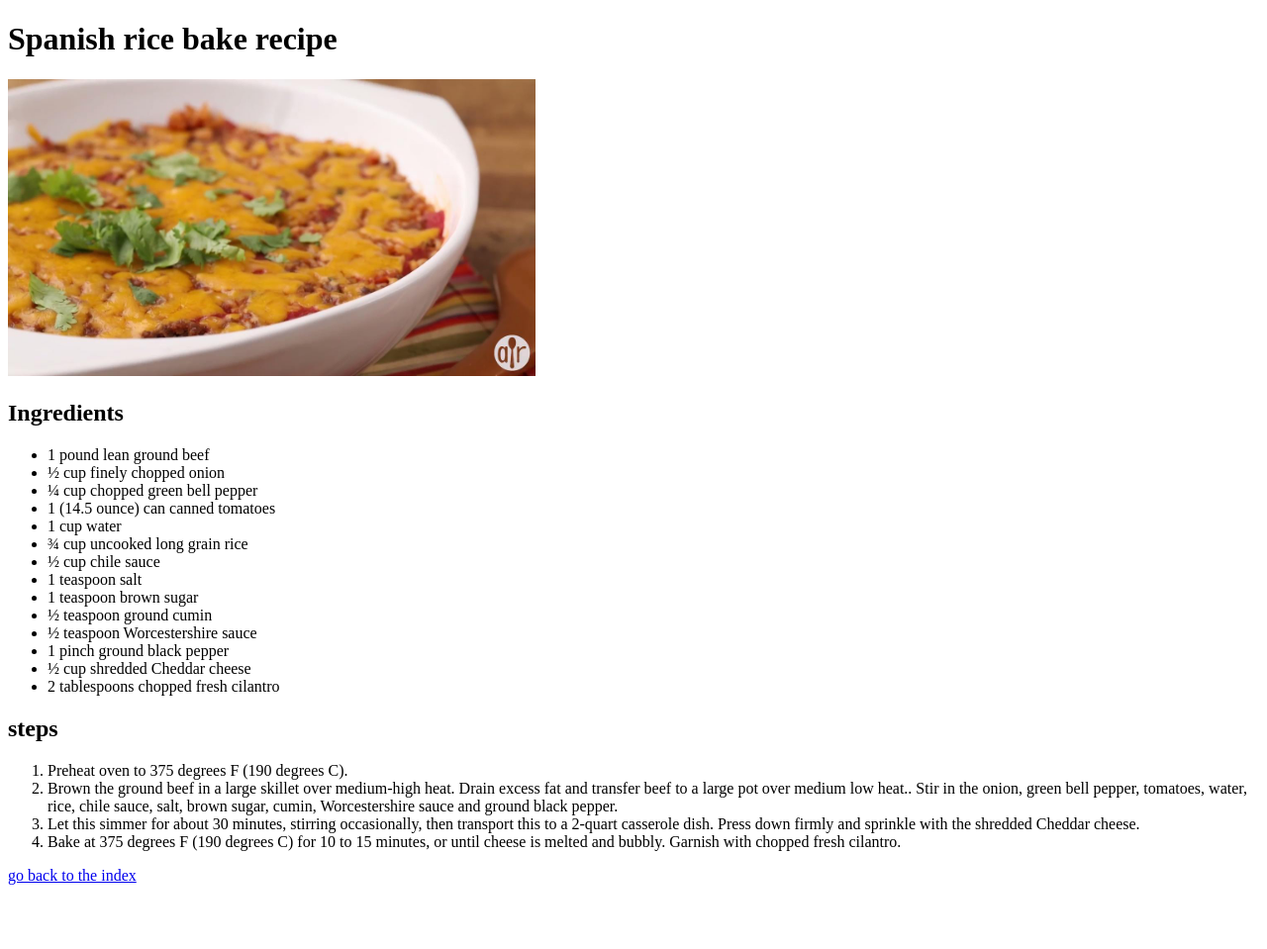
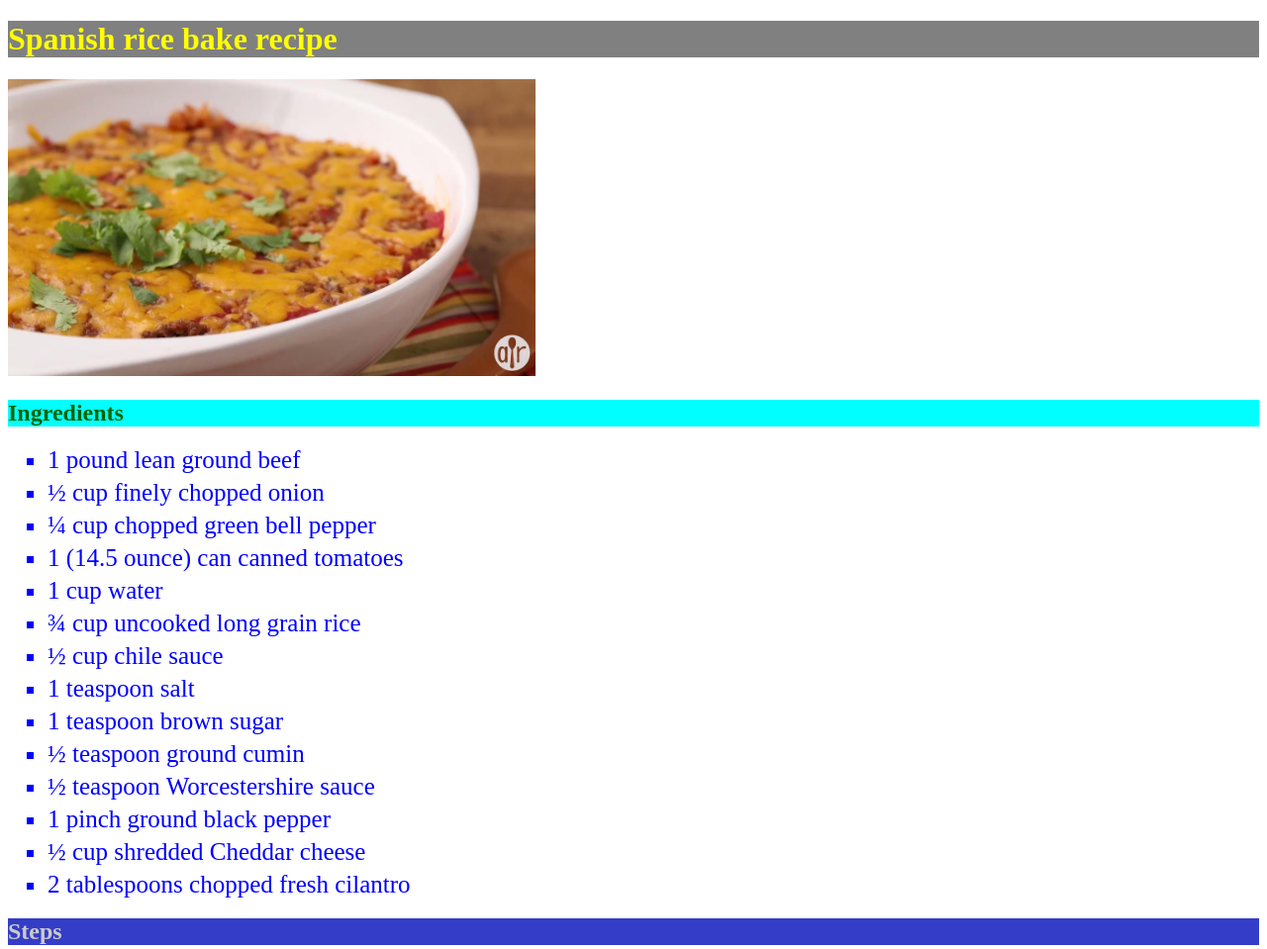
Before and after one commit to Ricardo-SG/odin-recipes, a plain HTML site: page recipes/spanish_rice_bake.html in a window 1280 px wide. Shown: the top 959 px of the page at 99% size. Before the commit the page ends 910 px from the top, so only its background shows below. Drawn offline with Linux system fonts and the light colour scheme.

Commit message:
added style.css

```diff
--- a/recipes/spanish_rice_bake.html
+++ b/recipes/spanish_rice_bake.html
@@ -4,13 +4,14 @@
     <meta charset="UTF-8">
     <meta http-equiv="X-UA-Compatible" content="IE=edge">
     <meta name="viewport" content="width=device-width, initial-scale=1.0">
+    <link rel="stylesheet" href="../styles.css">
     <title>How to cook Spanish rice bake</title>
 </head>
 <body>
-    <p><h1>Spanish rice bake recipe</h1></p>
-    <img width="auto" height="300px" src="../images/spanish_rice_bake.jpg">
-    <p><h2>Ingredients</h2></p>
-    <ul>
+    <p><h1 id="title-recipes">Spanish rice bake recipe</h1></p>
+    <img class="present-food" src="../images/spanish_rice_bake.jpg">
+    <p><h2 id="title-ingredients">Ingredients</h2></p>
+    <ul class="unordered-list-1">
         <li>1 pound lean ground beef</li>
         <li>½ cup finely chopped onion</li>
         <li>¼ cup chopped green bell pepper</li>
@@ -27,14 +28,14 @@
         <li>2 tablespoons chopped fresh cilantro</li>
     </ul>
 
-    <p><h2>steps</h2></p>
-    <ol>
+    <p><h2 id="title-steps">Steps</h2></p>
+    <ol class="ordered-list-1">
         <li>Preheat oven to 375 degrees F (190 degrees C).</li>
         <li>Brown the ground beef in a large skillet over medium-high heat. Drain excess fat and transfer beef to a large pot over medium low heat.. Stir in the onion, green bell pepper, tomatoes, water, rice, chile sauce, salt, brown sugar, cumin, Worcestershire sauce and ground black pepper.</li>
         <li>Let this simmer for about 30 minutes, stirring occasionally, then transport this to a 2-quart casserole dish. Press down firmly and sprinkle with the shredded Cheddar cheese.</li>
         <li>Bake at 375 degrees F (190 degrees C) for 10 to 15 minutes, or until cheese is melted and bubbly. Garnish with chopped fresh cilantro.</li>
     </ol>
 
-    <p><a href="../index.html">go back to the index</a></p>
+    <p><a class="go-back" href="../index.html">go back to the index</a></p>
 </body>
 </html>
--- /dev/null
+++ b/styles.css
@@ -0,0 +1,97 @@
+/* First the direct tags of html */
+a:link {
+    text-decoration:dashed;
+    background-color: rgb(0, 26, 255);
+
+ }
+
+ a:visited {
+     text-decoration:dashed;
+     background-color: rgb(0, 255, 0);
+
+  }
+
+  a:hover  {
+     text-decoration:dashed;
+     background-color: rgb(255, 51, 0);
+
+  }
+
+  a:active  {
+     text-decoration:dashed;
+     background-color: rgb(247, 0, 255);
+
+  }
+
+  a:link {
+   text-decoration:dashed;
+   background-color: rgb(0, 26, 255);
+
+}
+
+a:visited {
+    text-decoration:dashed;
+    background-color: rgb(0, 255, 0);
+
+ }
+
+ a:hover  {
+    text-decoration:dashed;
+    background-color: rgb(255, 51, 0);
+
+ }
+
+ a:active  {
+    text-decoration:dashed;
+    background-color: rgb(247, 0, 255);
+
+ }
+
+ /* Second we will treat the ID's, we will be using them for the titles */
+#title-recipes
+{
+    background-color:grey;
+    color:yellow;
+}
+#title-ingredients
+{
+    background-color: aqua;
+    color:darkgreen;
+    font-weight: bold;
+}
+
+#title-steps
+{
+    background-color: rgb(51, 61, 199);
+    color:rgb(202, 202, 202);
+    font-weight: bold;
+}
+
+/* Third we configure the classes, we will use them to define general concepts such as unordered lists elements */
+.present-food
+{
+    height:300px;
+    width:auto;
+}
+
+.unordered-list-1 {
+    list-style: square;
+
+}
+.unordered-list-1 li {
+    color:blue;
+    font-size: 25px;
+    margin-bottom: 5px;
+}
+
+.ordered-list-1 {
+    list-style:lower-roman;
+}
+
+.ordered-list-1 li {
+    color:brown;
+    margin-bottom: 5px;
+}
+
+
+/* and here be dragons */
```
Also changed, not shown: index.html (+5 -4 lines), recipes/lasagna.html (+7 -6 lines), recipes/lentils.html (+7 -6 lines).
